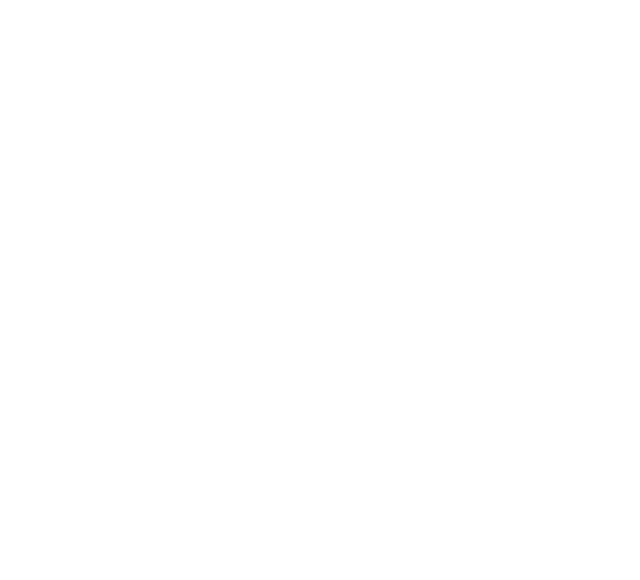
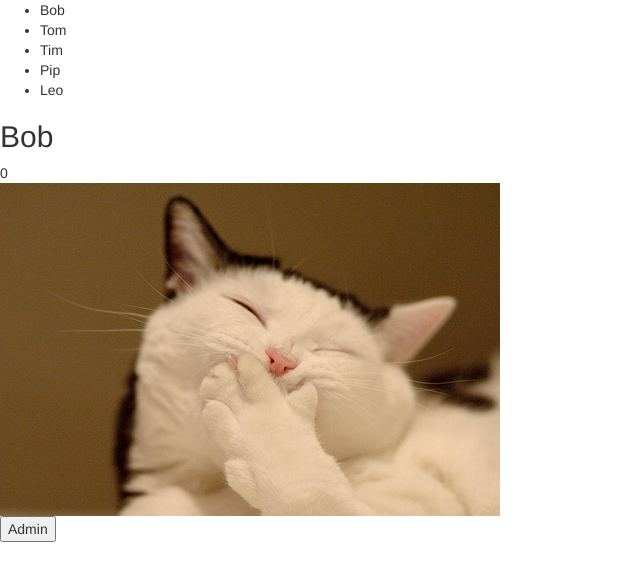
Before and after one commit to umairghazi/JS-Design-Patterns, a plain HTML site: page Cat-Clicker-Premium/index.html in a window 1280 px wide. Shown: the whole page, without its empty margins (0-640 px from the left). Drawn offline with nearby package versions, Linux system fonts and the light colour scheme.

Commit message:
Cat Clicker Premium Pro

```diff
--- a/Cat-Clicker-Premium/index.html
+++ b/Cat-Clicker-Premium/index.html
@@ -17,6 +17,23 @@
   <img id = "cat-img">
 </div>
 
+<button type="button"  id="adminButton">Admin</button>
+
+<div id = "admin">
+  <form id="adminForm" action="#">
+    <label for ="name">Name</label>
+    <input type = 'text' id='name' />
+    <label for ="img">Img Src</label>
+    <input type = 'text' id='img' />
+    <label for ="clickCount">ClickCount</label>
+    <input type = 'text' id='clickCount' />
+  </form>
+<button type="button"  id="save">Save</button>
+<button type="button"  id="cancel">Cancel</button>
+
+</div>
+
+
 
 
 
--- a/Cat-Clicker-Premium/script.js
+++ b/Cat-Clicker-Premium/script.js
@@ -1,5 +1,4 @@
 (function() {
-
 
 	var model = {
 
@@ -7,18 +6,96 @@
 			catArr: [],
 			catNames: ['Bob', 'Tom', 'Tim', 'Pip', 'Leo'],
 
+			adminPanel: "none",
+
 		} //model
 
 
 
-	var view = {
+	var catDetailView = {
 
 		init: function() {
-			var listArea = $('#list-area');
-			var detailArea = $('#detail-area');
+			this.catElem = $('#cat');
+			this.catNameElem = document.getElementById('cat-name');
+			this.catImageElem = document.getElementById('cat-img');
+			this.countElem = document.getElementById('cat-count');
+			this.catImageElem.addEventListener('click', function(event) {
+				controller.incrementCounter();
+			});
+			this.render();
+
+		},
+
+		render: function() {
+			var currentCat = controller.getCurrentCat();
+			this.countElem.textContent = currentCat.clickCount;
+			this.catNameElem.textContent = currentCat.name;
+			this.catImageElem.src = currentCat.img;
 
 		}
-	}
+	}; //catDetailView
+
+	var catListView = {
+		init: function() {
+
+			this.catListElem = document.getElementById('cat-list');
+			this.render();
+		},
+
+		render: function() {
+			var cats = controller.getCats();
+			this.catListElem.innerHTML = "";
+
+			for (var i = 0; i < cats.length; i++) {
+
+				var cat = cats[i];
+				var list = document.createElement('li');
+				list.textContent = cat.name;
+				list.addEventListener('click', (function(cat) {
+					return function() {
+						controller.setCurrentCat(cat);
+						catDetailView.render();
+					};
+				})(cat));
+
+				this.catListElem.appendChild(list);
+
+			}
+		}
+	};
+
+	var adminView = {
+
+		init: function() {
+
+			this.adminBtn = document.getElementById('adminButton');
+			this.adminForm = document.getElementById('adminForm');
+			this.adminDiv = document.getElementById('admin');
+			this.cancelBtn = document.getElementById('cancel');
+
+			this.adminDiv.style.display = model.adminPanel;
+			this.adminBtn.addEventListener('click', function(event) {
+				controller.toggleAdminDisplay();
+			});
+
+			this.cancelBtn.addEventListener('click', function(event) {
+				controller.toggleAdminDisplay();
+			});
+		},
+
+		render: function() {
+			this.adminDiv.style.display = model.adminPanel;
+
+			this.name = document.getElementById('name');
+			this.img = document.getElementById('img');
+			this.clickCount = document.getElementById('clickCount');
+
+			var currentCat = controller.getCurrentCat();
+
+
+		}
+
+	};
 
 
 
@@ -40,9 +117,12 @@
 			for (catName in catArr) {
 				this.catStarter(catArr[catName], 0, "cats/cat" + catName + ".jpg");
 			}
-			console.log(model.catArr);
+
 
 			model.currentCat = model.catArr[0];
+			catListView.init();
+			catDetailView.init();
+			adminView.init();
 
 		}, //init()
 		getCurrentCat: function() {
@@ -54,9 +134,27 @@
 		},
 
 		setCurrentCat: function(cat) {
+			model.currentCat = cat;
+		},
 
+		incrementCounter: function() {
+			model.currentCat.clickCount++;
+			catDetailView.render();
+		},
+
+		toggleAdminDisplay: function() {
+			if (model.adminPanel === "none") {
+				model.adminPanel = "block";
+				adminView.render();
+
+			} else {
+				model.adminPanel = "none";
+				adminView.render();
+			}
 		}
+	};
 
-	}
+
 	controller.init();
+
 })();
```
